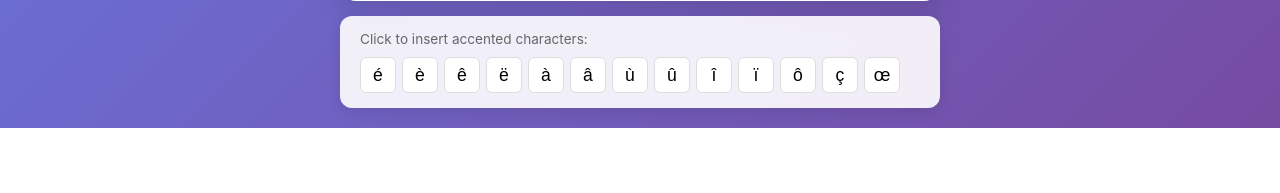
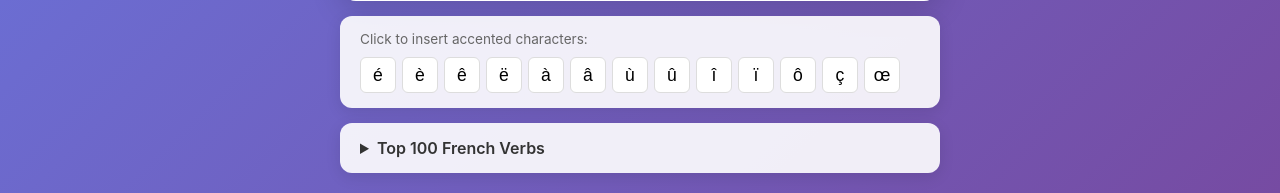
Before and after one commit to wuwei169/conjugaison, a Flask app: page / in a window 1280 px wide. Shown: the part 734-927 px from the top of the page. Before the commit the page ends 862 px from the top, so only its background shows below. Run offline with Flask 3, Linux system fonts and the light colour scheme.

Commit message:
Add collapsible top 100 verbs list
Added a collapsible section showing all 100 verbs ranked by frequency,
with translations and irregular verbs highlighted in purple. Uses native
HTML <details> element for zero-JS expansion.

Co-Authored-By: Claude Opus 4.5 <noreply@anthropic.com>

```diff
--- a/app.py
+++ b/app.py
@@ -47,7 +47,13 @@ def check_answer(user_answer, correct_answer):
 @app.route("/")
 def index():
     """Serve the main quiz page."""
-    return render_template("index.html", tenses=TENSES)
+    # Sort verbs by rank for the verb list
+    verb_list = sorted(
+        [(v, data["translation"], data.get("irregular", False))
+         for v, data in VERBS.items()],
+        key=lambda x: VERBS[x[0]]["rank"]
+    )
+    return render_template("index.html", tenses=TENSES, verb_list=verb_list)
 
 
 @app.route("/api/question", methods=["POST"])
--- a/static/style.css
+++ b/static/style.css
@@ -335,6 +335,53 @@ h1 {
     border-color: #667eea;
 }
 
+.verb-list-section {
+    background: rgba(255,255,255,0.9);
+    border-radius: 12px;
+    padding: 15px 20px;
+    margin-top: 15px;
+    box-shadow: 0 4px 15px rgba(0,0,0,0.1);
+}
+
+.verb-list-section summary {
+    font-weight: 600;
+    color: #333;
+    cursor: pointer;
+    font-size: 1rem;
+}
+
+.verb-list {
+    margin-top: 15px;
+    display: grid;
+    grid-template-columns: repeat(auto-fill, minmax(200px, 1fr));
+    gap: 8px;
+}
+
+.verb-item {
+    display: flex;
+    gap: 6px;
+    font-size: 0.85rem;
+    padding: 4px 0;
+}
+
+.verb-item.irregular {
+    color: #667eea;
+}
+
+.verb-rank {
+    color: #999;
+    min-width: 28px;
+}
+
+.verb-name {
+    font-weight: 500;
+}
+
+.verb-trans {
+    color: #888;
+    font-size: 0.8rem;
+}
+
 @media (max-width: 500px) {
     .verb-infinitive {
         font-size: 2rem;
--- a/templates/index.html
+++ b/templates/index.html
@@ -96,6 +96,19 @@
                 <button class="accent-btn" data-char="œ">œ</button>
             </div>
         </div>
+
+        <details class="verb-list-section">
+            <summary>Top 100 French Verbs</summary>
+            <div class="verb-list">
+                {% for verb, translation, irregular in verb_list %}
+                <div class="verb-item{% if irregular %} irregular{% endif %}">
+                    <span class="verb-rank">{{ loop.index }}.</span>
+                    <span class="verb-name">{{ verb }}</span>
+                    <span class="verb-trans">{{ translation }}</span>
+                </div>
+                {% endfor %}
+            </div>
+        </details>
     </div>
 
     <script>
```
